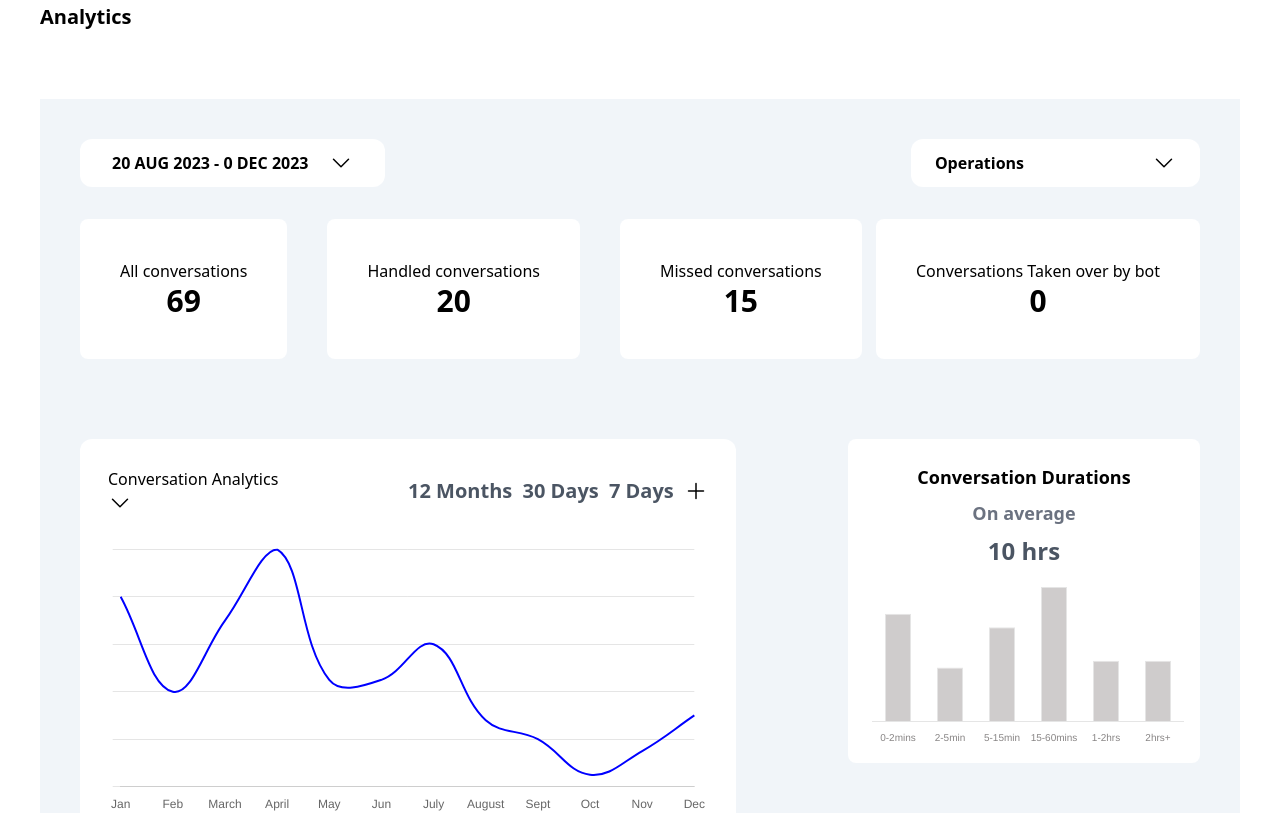
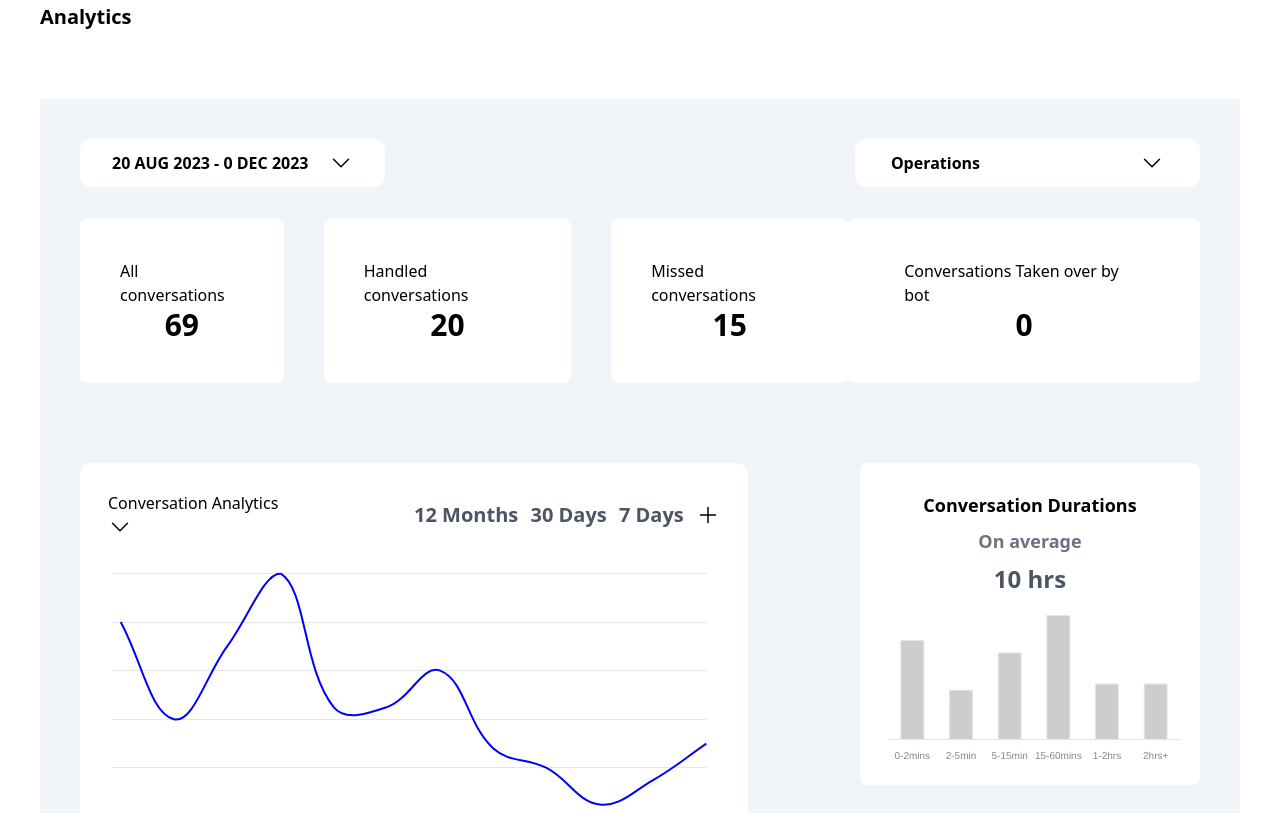
Before and after one commit to Ikendu/linegraph, a React (Vite) app: page / in a window 1280 px wide. Shown: the part 1260-2073 px from the top of the page. Built offline with nearby package versions, Linux system fonts and the light colour scheme.

Commit message:
styling with graph tailwind

```diff
--- a/src/components/AnalyticPage.jsx
+++ b/src/components/AnalyticPage.jsx
@@ -52,7 +52,7 @@ const AnalyticPage = () => {
           <button className='bg-white rounded-xl p-3 px-8 flex gap-5 font-bold'>
             20 AUG 2023 - 0 DEC 2023 <DownIcon />
           </button>
-          <button className='bg-white rounded-xl p-3 px-6 flex gap-32 font-bold'>
+          <button className='bg-white rounded-xl p-3  px-9 flex  gap-40 font-bold'>
             Operations <DownIcon />
           </button>
         </div>
@@ -71,7 +71,7 @@ const AnalyticPage = () => {
               <h3 className=' text-center font-bold text-3xl'>15</h3>
             </span>
           </div>
-          <div className='bg-white p-10 rounded-lg'>
+          <div className='bg-white p-10 px-14 rounded-lg'>
             <p>Conversations Taken over by bot</p>
             <h3 className=' text-center font-bold text-3xl'>0</h3>
           </div>
--- a/src/components/BarChart.jsx
+++ b/src/components/BarChart.jsx
@@ -2,7 +2,7 @@ import { Bar } from 'react-chartjs-2'
 
 const BarChart = ({ chartData }) => {
   return (
-    <div className='text-center bg-white p-4 rounded-lg'>
+    <div className='text-center bg-white p-5  rounded-lg'>
       <div className=' mb-5'>
         <h2 className='font-bold text-lg m-2'>Conversation Durations</h2>
         <h3 className='font-bold text-lg m-2 text-gray-500'>On average</h3>
@@ -10,7 +10,7 @@ const BarChart = ({ chartData }) => {
       </div>
 
       <Bar
-        className='w-80'
+        className=''
         data={chartData}
         options={{
           plugins: {
```
